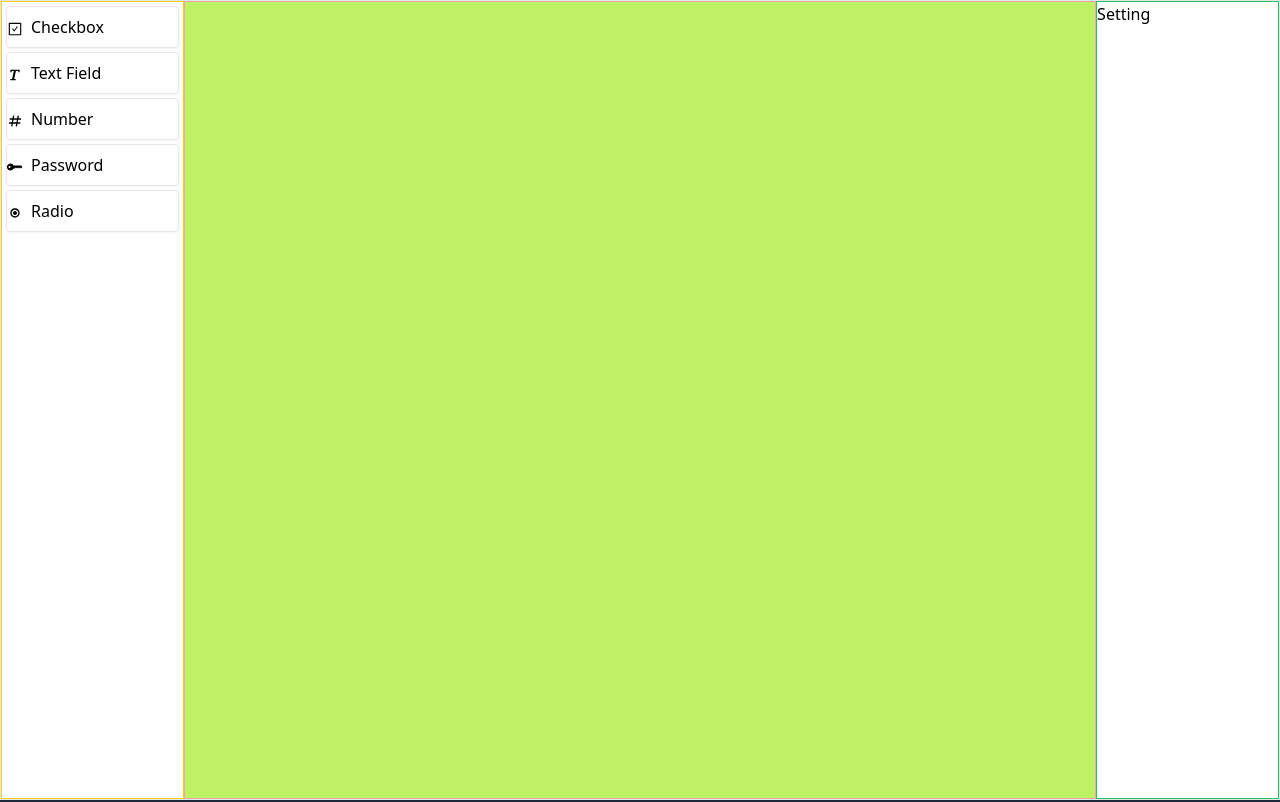
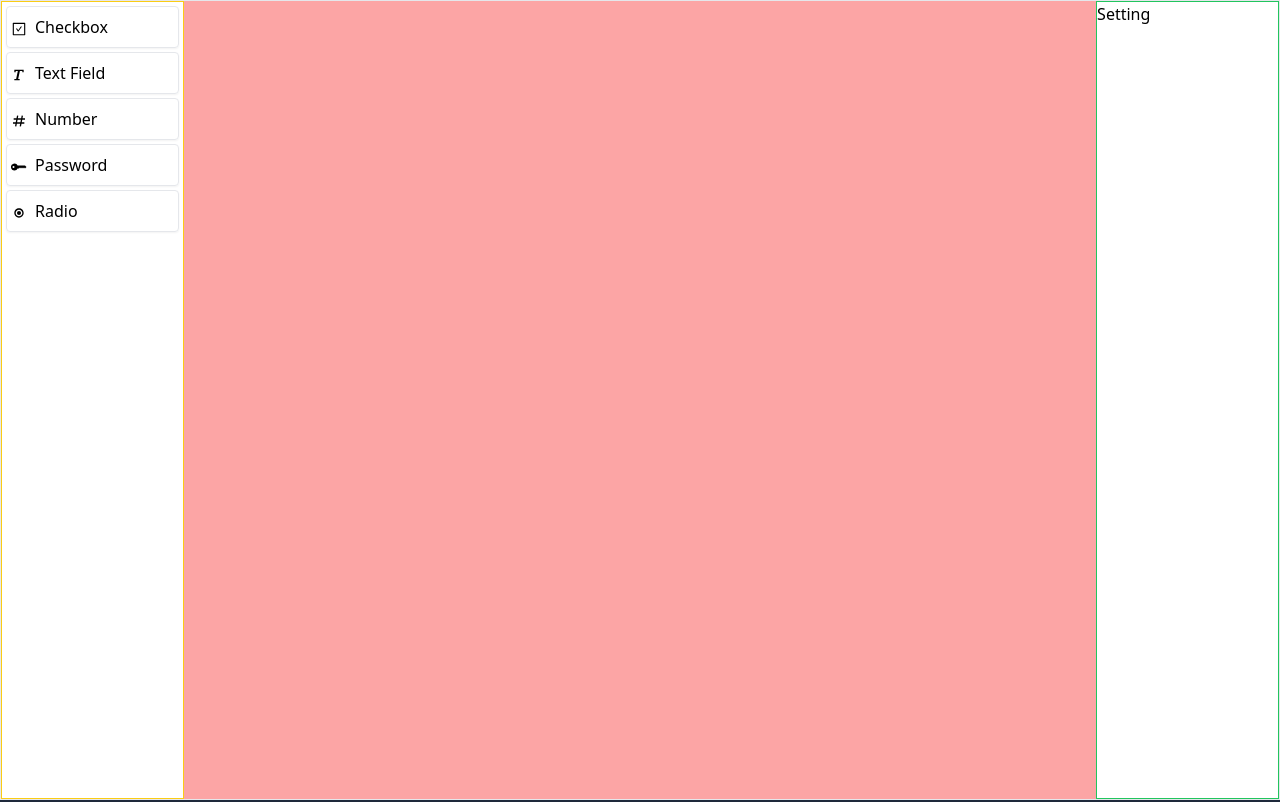
Before and after one commit to jMohammdi/wiki-search, a Next.js app: page / in a window 1280 px wide. Built offline with nearby package versions, Linux system fonts and the light colour scheme.

Commit message:
handel drag and drop bugs

```diff
--- a/components/layout/mainContent/Content.tsx
+++ b/components/layout/mainContent/Content.tsx
@@ -1,11 +1,11 @@
 import * as React from 'react'
-import * as ReactDOM from 'react-dom'
+
 type ContentType = {
   children: React.ReactNode
 }
 function Content({ children }: ContentType) {
   return (
-    <div className=' w-full border  border-red-300 bg-lime-300'>{children}</div>
+    <div className=' w-full border  border-red-300 '>{children}</div>
   )
 }
 
--- a/components/layout/mainContent/ProviderDrag.tsx
+++ b/components/layout/mainContent/ProviderDrag.tsx
@@ -1,11 +1,12 @@
 'use client'
-import React from 'react'
+import React from 'react';
 import { useState } from 'react';
-import { DefaultElementDragableProps as ItemProps, ElementDragableProps } from "../../../model/typeElementdrag"
-import { Elements } from "../../../model/SampleData"
+import { DefaultElementDragableProps as ItemProps } from '../../../model/typeElementdrag';
+import { Elements } from '../../../model/SampleData';
 import Sidebar from '../sidebar/Sidebar';
 import ElementDrag from '../utils/ElementDrag';
 import Content from './Content';
+
 interface Item {
   id: number;
   text: string;
@@ -25,17 +26,21 @@ const ExampleComponent = () => {
     const itemId = event.dataTransfer.getData('text/plain');
     const item = column1.find((item) => item.id.toString() === itemId);
 
-    // execute function give information about element 🥱🥱
-    alert(item?.text)
     if (item) {
-      // Remove the item from Column 1 ✅
-      // setColumn1((prevColumn1) => prevColumn1.filter((i) => i.id !== item.id));
-      // Add the item to Column 2 ✅✅
-      setColumn2((prevColumn2) => [...prevColumn2, item]);
+      const rect = event.currentTarget.getBoundingClientRect();
+      const offsetX = event.clientX - rect.left;
+      const offsetY = event.clientY - rect.top;
 
+      // Check if the drop occurred inside the target container
+      if (offsetX >= 0 && offsetX <= rect.width && offsetY >= 0 && offsetY <= rect.height) {
+        // Remove the item from Column 1
+        setColumn1((prevColumn1) => prevColumn1.filter((i) => i.id !== item.id));
+        // Add the item to Column 2
+        setColumn2((prevColumn2) => [...prevColumn2, item]);
+      }
     }
+  };
 
-  };
 
   const handleDragOver = (event: React.DragEvent<HTMLDivElement>) => {
     event.preventDefault();
@@ -43,32 +48,19 @@ const ExampleComponent = () => {
 
   return (
     <>
-      {/*(wrapper) sidebar Element ✅ */}
+      {/*(wrapper) sidebar Element */}
       <Sidebar>
-        <div
-          onDragOver={handleDragOver}
-          onDrop={handleDrop}
-
-        >
+        <div className='w-full h-full' onDragOver={handleDragOver} onDrop={handleDrop}>
           {column1.map((item) => (
-            <div
-              key={item.id}
-              draggable
-              onDragStart={(event) => handleDragStart(event, item)}
-            >
+            <div key={item.id} draggable onDragStart={(event) => handleDragStart(event, item)}>
               <ElementDrag icon={item.icon} id={item.id} key={item.id} text={item.text} type={item.type} />
             </div>
-
           ))}
         </div>
       </Sidebar>
-      {/*(wrapper) content Element ✅ */}
+      {/*(wrapper) content Element */}
       <Content>
-        <div
-          onDragOver={handleDragOver}
-          onDrop={handleDrop}
-
-        >
+        <div className='w-full h-full bg-red-300' onDragOver={handleDragOver} onDrop={handleDrop}>
           {column2.map((item) => (
             <ElementDrag icon={item.icon} id={item.id} key={item.id} text={item.text} type={item.type} />
           ))}
--- a/components/layout/utils/ElementDrag.tsx
+++ b/components/layout/utils/ElementDrag.tsx
@@ -11,7 +11,7 @@ function ElementDrag({ id, icon, type, text }: ElementDragProps) {
     return (
         <div className='flex border rounded  shadow-sm  items-center py-2 m-1'>
             <Icon icon={icon} />
-            <span className='mx-2'>{text}</span>
+            <span className='mx-1'>{text}</span>
         </div>
     )
 }
--- a/components/layout/utils/Icon.tsx
+++ b/components/layout/utils/Icon.tsx
@@ -4,7 +4,7 @@ type IconsProps = {
   icon: IconType
 }
 function Icon({ icon: Icon }: IconsProps) {
-  return <div className='flex items-center mt-1'>{Icon && <Icon />}</div>
+  return <div className='flex items-center mt-1 mx-1'>{Icon && <Icon />}</div>
 }
 
 export default Icon
```
